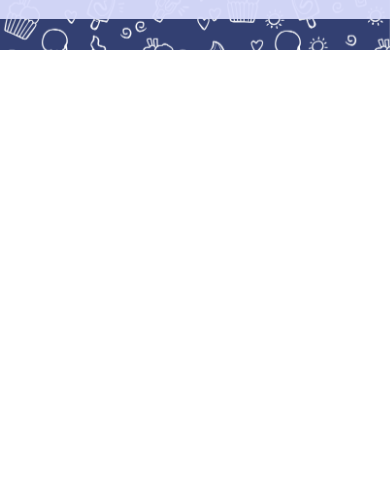
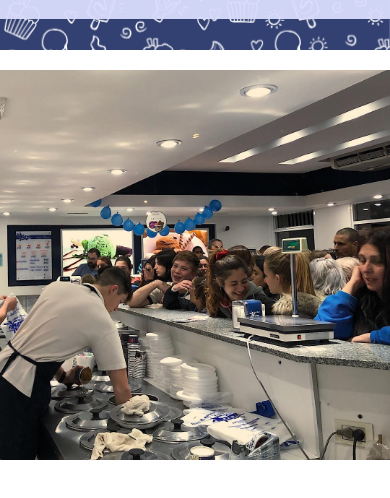
Before and after one commit to ifritzler/coder-dw-ibiza, a plain HTML site: page index.html in a window 390 px wide. Shown: the part 310-808 px from the top of the page. Drawn offline with Linux system fonts and the light colour scheme.

Commit message:
galeria mobile solo 1 imagen

```diff
--- a/css/main.css
+++ b/css/main.css
@@ -42,6 +42,9 @@ li a {
     color: inherit;
     text-decoration: none;
     cursor: pointer;
+}
+.text-bold {
+    font-weight: var(--bold);
 }
 /* este es el input que controla la aparicion del menu. siempre esta escondido del flujo*/
 #menu {
@@ -153,9 +156,6 @@ header nav .redes a img {
 /*###################################################*/
 /*#################____Banner_____###################*/
 
-.text-bold {
-    font-weight: var(--bold);
-}
 .banner {
     background-image: url(../img/assets/back-white.png);
     background-attachment: fixed;
@@ -175,3 +175,26 @@ tendra el background que le corresponde*/
 .banner.blue {
     background-image: url(../img/assets/back.png);
 }
+
+/*###################################################*/
+/*#################____Galeria_____###################*/
+
+.gallery {
+    display: flex;
+    justify-content: center;
+    align-items: center;
+    width: 100%;
+    margin: 2rem auto 0;
+}
+
+.gallery_item img{
+    width: 100%;
+}
+
+.gallery_img:nth-last-of-type(2),
+.gallery_img:nth-last-of-type(3),
+.gallery_img:nth-last-of-type(4),
+.gallery_img:nth-last-of-type(5),
+.gallery_img:nth-last-of-type(6){
+    display: none;
+}
--- a/index.html
+++ b/index.html
@@ -59,6 +59,11 @@
                     y te encanta <span class="text-bold">una bocha.</span></p>
             </div>
         </section>
+        <section class="gallery">
+            <div class="gallery_item">
+                <img src="img/assets/galery/one.jpg" alt="Imagen 1 - Joven sirviendo helado a la multitud">
+            </div>
+        </section>
     </main>
 </body>
 
```
